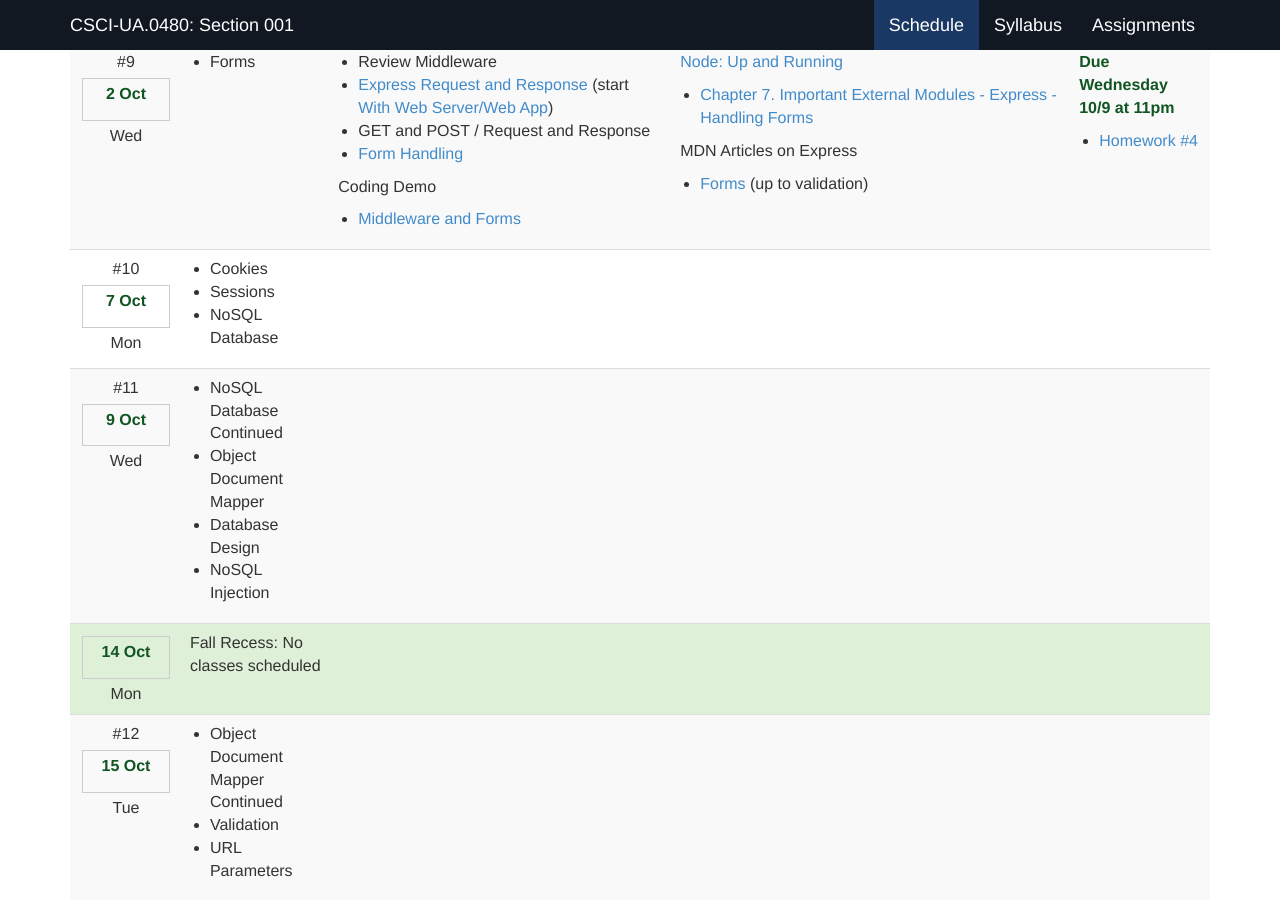
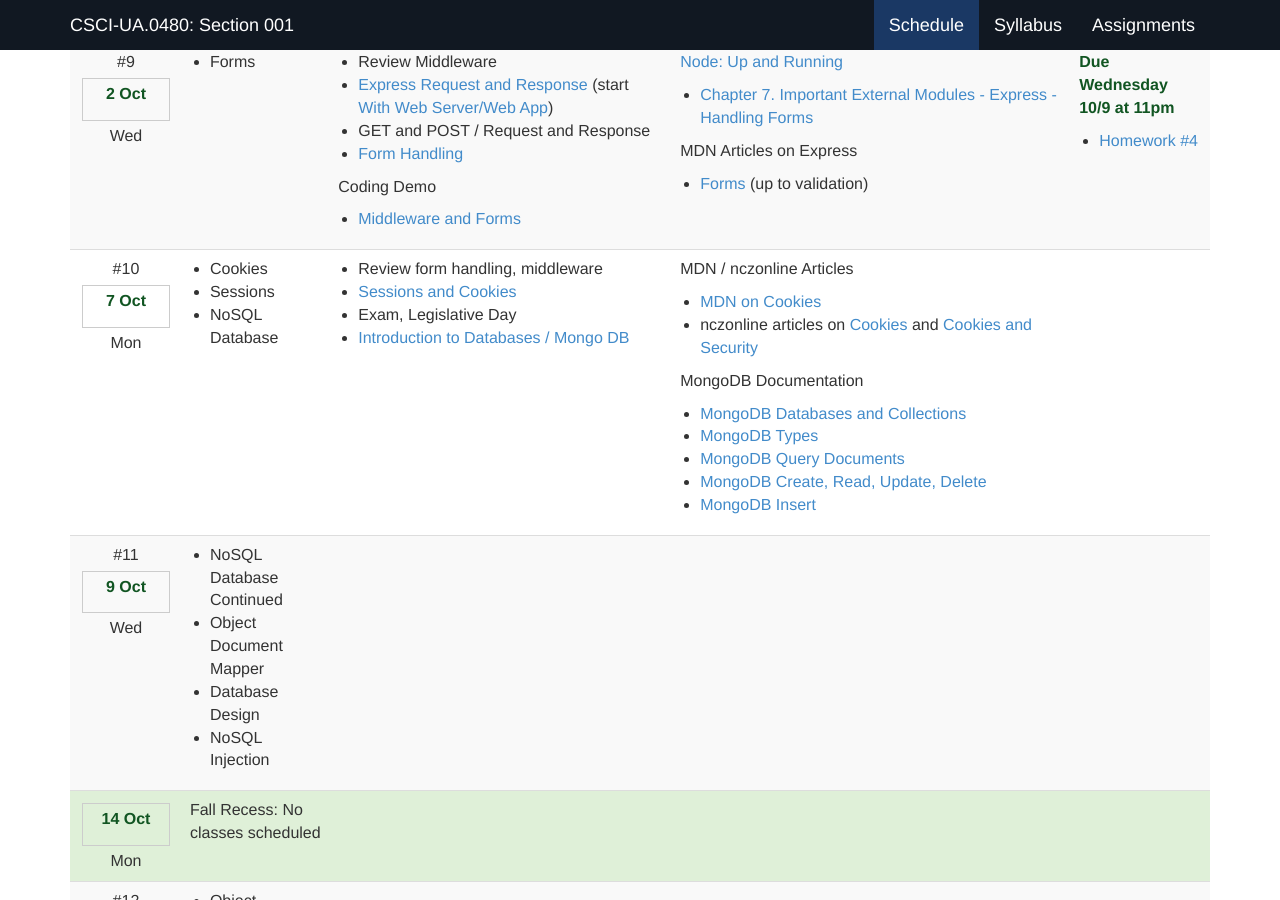
Before and after one commit to foureyes/csci-ua.0480-fall2019-001, a Jekyll site: the page built from index.markdown, in a window 1280 px wide and 900 px high, scrolled down 3522 px. Built offline with Jekyll 4.4.1, drawn with Linux system fonts in a browser that asks for light colours; a script that is not in the unit is left out.

Commit message:
add cookies, sessions, and databases

```diff
--- a/_data/schedule.csv
+++ b/_data/schedule.csv
@@ -255,16 +255,6 @@ Express Documentation
 
 * [Middleware and Forms](examples/class09/middleware-forms.zip)
 
-<!--
-* About the Upcoming Exam
-
- (???)
- Coding Demo
-
-
- * [creating middleware, sessions](examples/class10/middleware-sessions.zip)
-
- -->
 ","[{{ site.book_js_6 }}]({{ site.book_js_6_link }})
 
 * [Chapter 7. Important External Modules - Express - Handling Forms](https://www.oreilly.com/library/view/node-up-and/9781449332235/ch07.html#id3220880
@@ -276,23 +266,22 @@ MDN Articles on Express
 
 
  * [Homework #4](homework/04.html)",
-y,,10,7-Oct,Mon,"* Cookies
+,,10,7-Oct,Mon,"* Cookies
 * Sessions
 * NoSQL Database
 ","* Review form handling, middleware
 * [Sessions and Cookies](slides/10/sessions.html)
-* About the Upcoming Exam
+* Exam, Legislative Day
 * [Introduction to Databases / Mongo DB](slides/14/mongo.html)
 
+<!--
 
- <!--
- (???)
+(???)
  Coding Demo
-
 
  * [creating middleware, sessions](examples/class10/middleware-sessions.zip)
 
- -->","MDN / nczonline Articles
+-->","MDN / nczonline Articles
 
 * [MDN on Cookies](https://developer.mozilla.org/en-US/docs/Web/HTTP/Cookies)
 * nczonline articles on [Cookies](https://www.nczonline.net/blog/2009/05/05/http-cookies-explained/) and [Cookies and Security](https://www.nczonline.net/blog/2009/05/12/cookies-and-security/)
--- a/index.markdown
+++ b/index.markdown
@@ -3,9 +3,12 @@ layout: default
 nav-state: index
 ---
 
+
+
 <!--
 <h1>AIT Test Deploy</h1>
 -->
+
 
 <div id="quick-links">
 <h3><a href="syllabus.html">Course Info</a> | <a href="{{ site.vars.piazza }}">Piazza</a> | <a href="syllabus.html#tutoring">Tutoring</a> | <a href="syllabus.html#hw-policy">Homework Policy</a> | <a href="syllabus.html#quiz-policy">Quiz Policy</a></h3>
```
